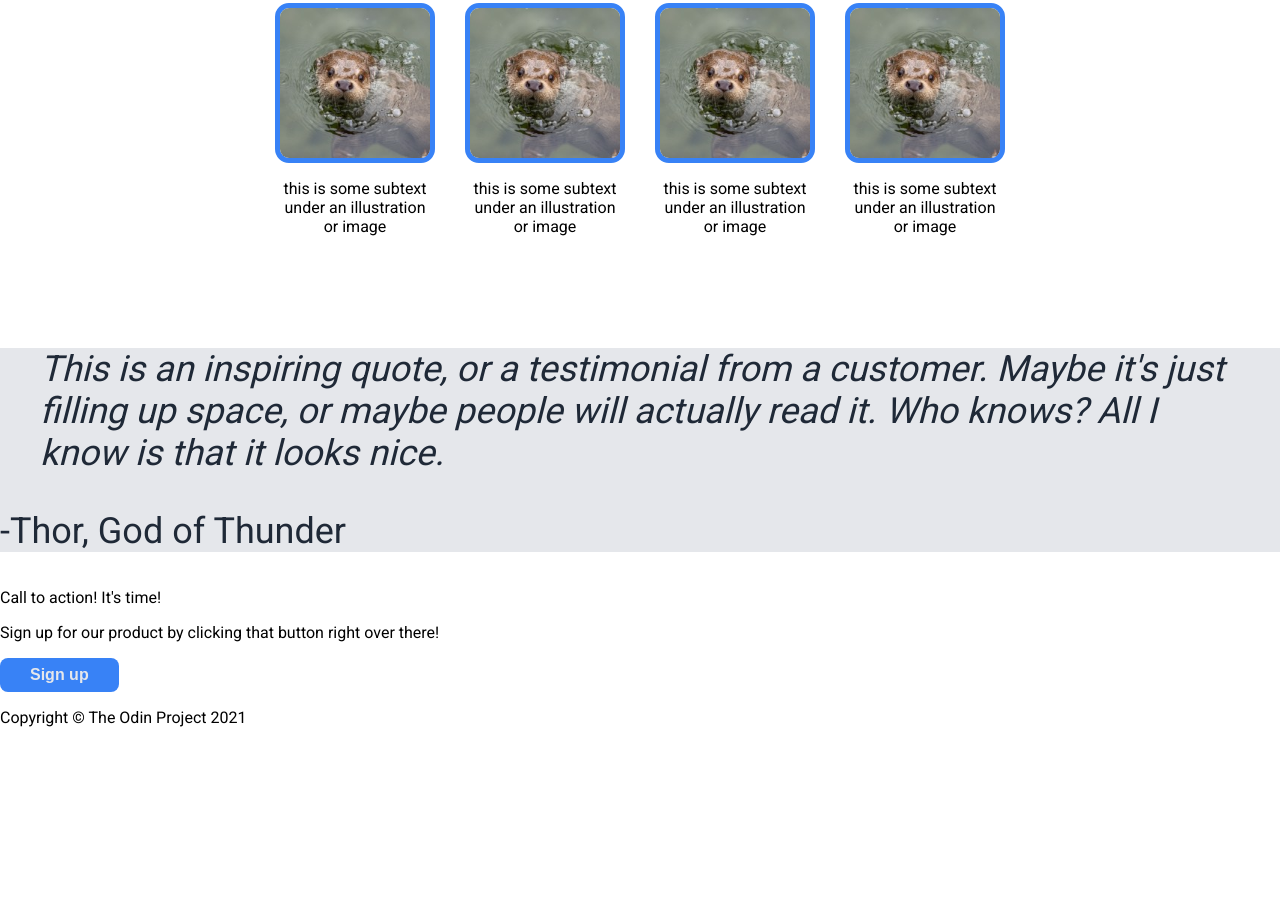
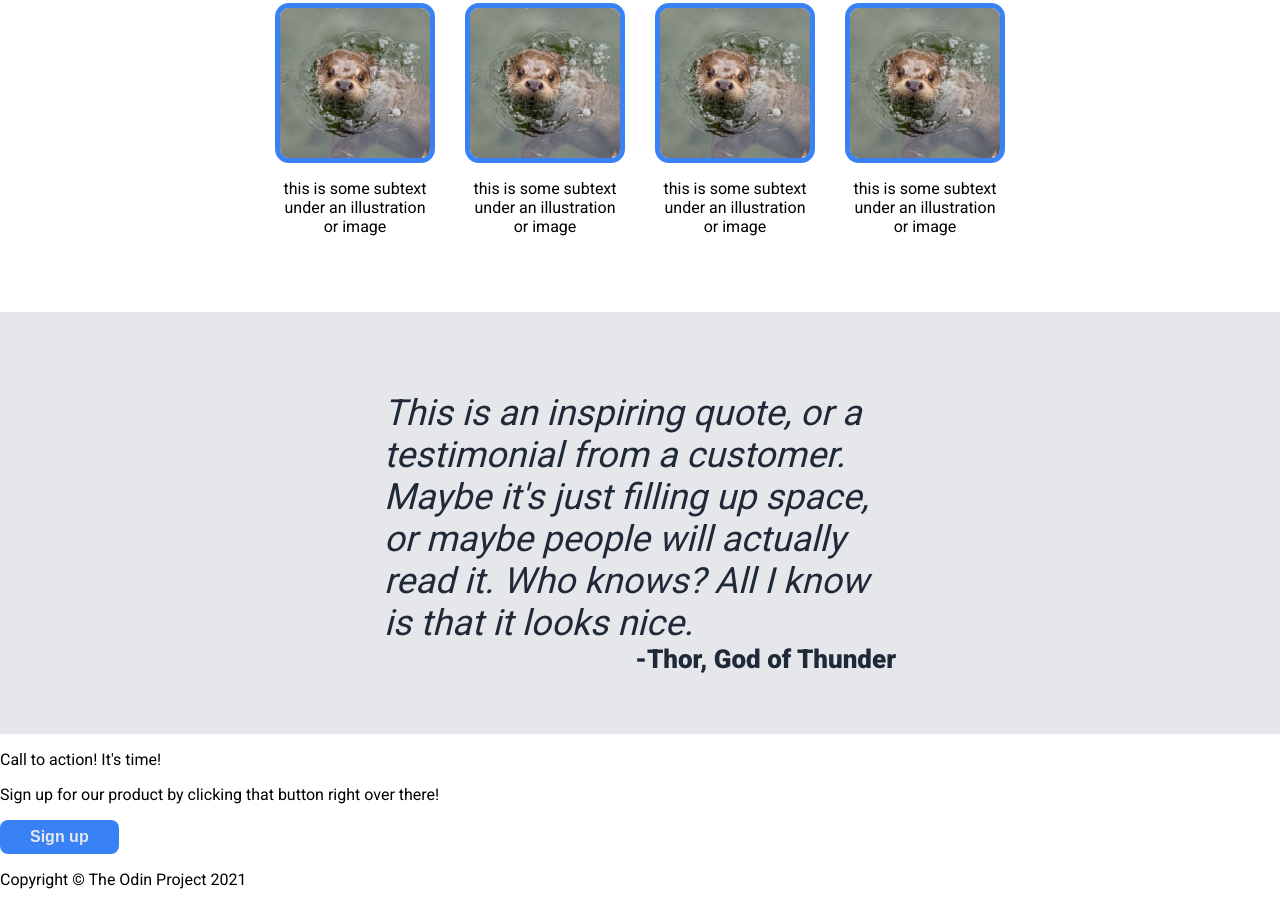
Before and after one commit to Noivellet/odin-landing, a plain HTML site: page index.html in a window 1280 px wide. Shown: the part 784-1689 px from the top of the page. Before the commit the page ends 1527 px from the top, so only its background shows below. Drawn offline with Linux system fonts and the light colour scheme.

Commit message:
Add quote section styling and flex layout

```diff
--- a/css/styles.css
+++ b/css/styles.css
@@ -48,7 +48,7 @@ button {
 
 .quote {
   font-size: 36px;
-  font-weight: lighter;
+  font-weight: 100;
   background-color: #E5E7EB;
   color: #1F2937
 }
@@ -126,4 +126,23 @@ button {
   border-radius: 14px;
 }
 
+.quote {
+  padding: 80px 30% 60px 30%;
+  display: flex;
+  flex-flow: column nowrap;
+  justify-content: center;
+  align-items: center;
+}
+
+.quote blockquote {
+  margin: 0px;
+}
+
+.quote-author-text {
+  align-self: flex-end;
+  margin: 0px;
+  font-size: 26px;
+  font-weight: bold;
+}
+
 /* Footer styling */
--- a/index.html
+++ b/index.html
@@ -53,7 +53,7 @@
 
   <div class="quote">
     <blockquote><em>This is an inspiring quote, or a testimonial from a customer. Maybe it's just filling up space, or maybe people will actually read it. Who knows? All I know is that it looks nice.</em></blockquote>
-    <p>-Thor, God of Thunder</p>
+    <p class="quote-author-text">-Thor, God of Thunder</p>
   </div>
 
   <div>
```
